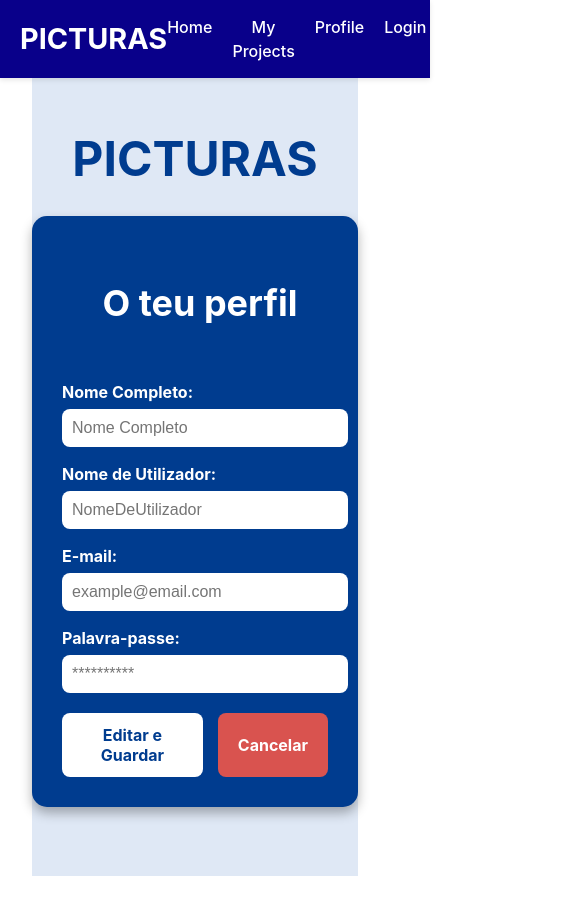
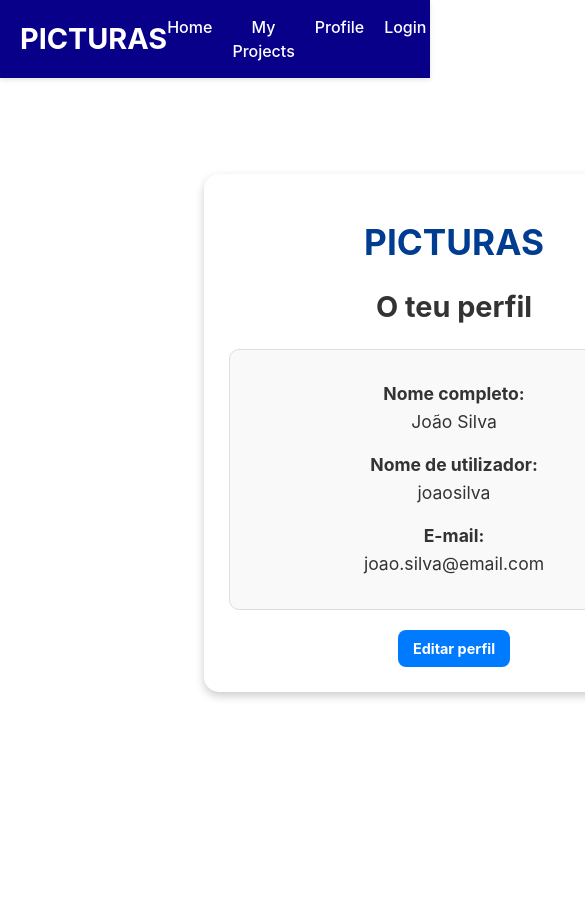
Before and after one commit to ajoaoalves/RAS, a Vue app in the folder frontend_src/pictuRAS-front/: page /profile in a window 390 px wide. Shown: the top 908 px of the page, 585 px wide, since content can reach past the window. After the commit the page ends 866 px from the top, so only its background shows below. Built offline with nearby package versions, Linux system fonts and the light colour scheme.

Commit message:
Edit profile

```diff
--- a/frontend_src/pictuRAS-front/src/router.ts
+++ b/frontend_src/pictuRAS-front/src/router.ts
@@ -5,6 +5,7 @@ import login from './views/Login.vue';
 import register from './views/Register.vue';
 import homepage from './views/HomePage.vue';
 import projects from './views/Projects.vue';
+import editprofile from './views/EditProfile.vue';
 import profile from './views/Profile.vue';
 import ProjectPage from './views/ProjectPage.vue';
 
@@ -13,6 +14,7 @@ const routes = [
   { path: '/plans', component: plans },
   { path: '/login', component: login },
   { path: '/register', component: register },
+  { path: '/edit-profile', component: editprofile },
   { path: '/profile', component: profile },
   { path: '/projects', component: projects },
   { path: '/projects:id', name: 'ProjectPage', component: ProjectPage},
--- /dev/null
+++ b/frontend_src/pictuRAS-front/src/views/EditProfile.vue
@@ -0,0 +1,196 @@
+<template>
+  <div>
+    <Navbar />
+    <div class="profile-view">
+      <div class="profile-card">
+        <h1 class="title">PICTURAS</h1>
+        <h2 class="profile-title">Editar o teu perfil</h2>
+
+        <div class="profile-info">
+          <div class="form-group">
+            <label>Nome completo:</label>
+            <input type="text" v-model="user.fullName" placeholder="Digite seu nome completo" />
+          </div>
+
+          <div class="form-group">
+            <label>Nome de utilizador:</label>
+            <input type="text" v-model="user.username" placeholder="Digite seu nome de utilizador" />
+          </div>
+
+          <div class="form-group">
+            <label>E-mail:</label>
+            <input type="email" v-model="user.email" placeholder="Digite seu e-mail" />
+          </div>
+        </div>
+
+        <div class="button-group">
+          <button class="save-btn" @click="saveProfile">Salvar alterações</button>
+          <button class="cancel-btn" @click="cancelEdit">Cancelar</button>
+        </div>
+      </div>
+    </div>
+  </div>
+</template>
+
+<script>
+import Navbar from '../components/Navbar.vue';
+
+export default {
+  name: "EditProfileView",
+  components: {
+    Navbar
+  },
+  data() {
+    return {
+      user: {
+        fullName: "",
+        username: "",
+        email: ""
+      }
+    };
+  },
+  methods: {
+    saveProfile() {
+      console.log("Perfil atualizado:", this.user);
+      alert("Perfil atualizado com sucesso!");
+      this.$router.push('/profile'); // Redireciona para a visualização do perfil
+    },
+    cancelEdit() {
+      console.log("Edição cancelada.");
+      alert("Edição cancelada.");
+      this.$router.push('/profile'); // Volta para a página de perfil
+    }
+  }
+};
+</script>
+
+<style scoped>
+/* Centraliza a página e evita que saia da tela */
+.profile-view {
+  display: flex;
+  flex-direction: column;
+  align-items: center;
+  justify-content: center;
+  height: 100vh;
+  width: 100vw;
+  background-color: #dfe8f5; /* Azul claro */
+  padding: 20px;
+  box-sizing: border-box;
+  overflow: hidden;
+}
+
+/* Cartão de edição do perfil muito mais estreito */
+.profile-card {
+  background-color: #ffffff;
+  padding: 25px;
+  width: 35%; /* Reduzido significativamente */
+  max-width: 320px; /* Mais compacto */
+  border-radius: 15px;
+  box-shadow: 0px 4px 10px rgba(0, 0, 0, 0.2);
+  text-align: center;
+  color: #333;
+}
+
+/* Título principal */
+.title {
+  font-size: 1.8rem;
+  font-weight: bold;
+  color: #003c8f;
+  margin-bottom: 15px;
+}
+
+/* Subtítulo */
+.profile-title {
+  font-size: 1.5rem;
+  font-weight: bold;
+  margin-bottom: 20px;
+}
+
+/* Informações do perfil */
+.profile-info {
+  text-align: left;
+  font-size: 1rem;
+  background-color: #f9f9f9;
+  padding: 12px;
+  border-radius: 10px;
+  border: 1px solid #ddd;
+  width: 100%;
+  box-sizing: border-box;
+}
+
+/* Estilização dos formulários */
+.form-group {
+  margin-bottom: 12px;
+}
+
+label {
+  display: block;
+  font-weight: bold;
+  margin-bottom: 5px;
+}
+
+input {
+  width: 100%;
+  padding: 8px;
+  border: 1px solid #ccc;
+  border-radius: 6px;
+  font-size: 0.9rem;
+  box-sizing: border-box;
+}
+
+/* Botões */
+.button-group {
+  display: flex;
+  justify-content: center;
+  gap: 8px;
+  margin-top: 15px;
+}
+
+.save-btn {
+  background-color: #007bff;
+  color: white;
+  padding: 8px 16px;
+  border: none;
+  border-radius: 6px;
+  font-size: 0.9rem;
+  font-weight: bold;
+  cursor: pointer;
+}
+
+.cancel-btn {
+  background-color: #d9534f;
+  color: white;
+  padding: 8px 16px;
+  border: none;
+  border-radius: 6px;
+  font-size: 0.9rem;
+  font-weight: bold;
+  cursor: pointer;
+}
+
+.save-btn:hover {
+  background-color: #0056b3;
+}
+
+.cancel-btn:hover {
+  background-color: #c9302c;
+}
+
+/* Ajuste responsivo */
+@media (max-width: 768px) {
+  .profile-card {
+    width: 85%;
+    padding: 20px;
+  }
+
+  .profile-info {
+    font-size: 0.9rem;
+    padding: 10px;
+  }
+
+  .save-btn, .cancel-btn {
+    font-size: 0.85rem;
+    padding: 8px 12px;
+  }
+}
+</style>
--- a/frontend_src/pictuRAS-front/src/views/Profile.vue
+++ b/frontend_src/pictuRAS-front/src/views/Profile.vue
@@ -2,39 +2,18 @@
     <div>
       <Navbar />
       <div class="profile-view">
-        <h1 class="title">PICTURAS</h1>
+        <div class="profile-card">
+          <h1 class="title">PICTURAS</h1>
+          <h2 class="profile-title">O teu perfil</h2>
 
-        <div class="profile-container">
-          <div class="profile-card">
-            <div class="profile-header">
-              <i class="fas fa-user-circle"></i>
-              <h2>O teu perfil</h2>
-            </div>
+          <div class="profile-info">
+            <p><strong>Nome completo:</strong><br> {{ user.fullName }}</p>
+            <p><strong>Nome de utilizador:</strong><br> {{ user.username }}</p>
+            <p><strong>E-mail:</strong><br> {{ user.email }}</p>
+          </div>
 
-            <div class="form-group">
-              <label>Nome Completo:</label>
-              <input type="text" v-model="user.fullName" placeholder="Nome Completo" />
-            </div>
-
-            <div class="form-group">
-              <label>Nome de Utilizador:</label>
-              <input type="text" v-model="user.username" placeholder="NomeDeUtilizador" />
-            </div>
-
-            <div class="form-group">
-              <label>E-mail:</label>
-              <input type="email" v-model="user.email" placeholder="example@email.com" />
-            </div>
-
-            <div class="form-group">
-              <label>Palavra-passe:</label>
-              <input type="password" v-model="user.password" placeholder="**********" />
-            </div>
-
-            <div class="button-group">
-              <button class="save-btn" @click="saveProfile">Editar e Guardar</button>
-              <button class="cancel-btn" @click="cancelEdit">Cancelar</button>
-            </div>
+          <div class="button-group">
+            <button class="edit-btn" @click="editProfile">Editar perfil</button>
           </div>
         </div>
       </div>
@@ -52,113 +31,92 @@
     data() {
       return {
         user: {
-          fullName: "",
-          username: "",
-          email: "",
-          password: ""
+          fullName: "João Silva",
+          username: "joaosilva",
+          email: "joao.silva@email.com"
         }
       };
     },
     methods: {
-      saveProfile() {
-        console.log("Perfil guardado:", this.user);
-        alert("Perfil guardado com sucesso!");
-      },
-      cancelEdit() {
-        console.log("Edição cancelada.");
-        alert("Edição cancelada.");
+      editProfile() {
+        console.log("Redirigindo para edição do perfil...");
+        this.$router.push('/edit-profile'); // Redirige a la página de edición
       }
     }
   };
   </script>
 
   <style scoped>
-  /* Centrar toda la vista */
+  /* Asegurar que la vista cubra toda la pantalla sin barras de desplazamiento */
   .profile-view {
     display: flex;
     flex-direction: column;
     align-items: center;
     justify-content: center;
-    height: 100vh; /* Ocupar toda la altura de la pantalla */
-    background-color: #dfe8f5; /* Fondo general */
+    height: 95vh;
+    width: 100vh;
+    overflow: hidden;
+    padding: 20px;
+    box-sizing: border-box;
+  }
+
+  /* Tarjeta del perfil más compacta y centrada */
+  .profile-card {
+    background-color: #ffffff;
+    padding: 30px;
+    width: 50%;
+    max-width: 450px; /* Tamaño óptimo para evitar barras */
+    border-radius: 15px;
+    box-shadow: 0px 4px 10px rgba(0, 0, 0, 0.2);
+    text-align: center;
+    color: #333;
   }
 
   /* Título principal */
   .title {
-    font-size: 3rem;
+    font-size: 2.2rem;
     font-weight: bold;
     color: #003c8f;
-    margin-bottom: 30px;
+    margin-bottom: 15px;
   }
 
-  /* Contenedor para centrar la tarjeta */
-  .profile-container {
-    display: flex;
-    justify-content: center;
-    align-items: center;
-    width: 100%;
-  }
-
-  /* Tarjeta del perfil (más grande y con fondo azul) */
-  .profile-card {
-    background-color: #003c8f; /* Azul más intenso */
-    padding: 40px;
-    width: 60%; /* Más grande */
-    max-width: 700px; /* Máximo tamaño */
-    border-radius: 15px;
-    box-shadow: 0px 6px 12px rgba(0, 0, 0, 0.3);
-    text-align: center;
-    color: white;
-  }
-
-  /* Encabezado de la tarjeta */
-  .profile-header {
-    display: flex;
-    align-items: center;
-    justify-content: center;
-    gap: 10px;
-    font-size: 1.5rem;
+  /* Título del perfil */
+  .profile-title {
+    font-size: 1.8rem;
     font-weight: bold;
     margin-bottom: 20px;
   }
 
-  /* Grupo de formularios */
-  .form-group {
-    text-align: left;
-    margin-bottom: 15px;
+  /* Información del perfil */
+  .profile-info {
+    text-align: center;
+    font-size: 1.2rem;
+    background-color: #f9f9f9;
+    padding: 20px;
+    border-radius: 10px;
+    border: 1px solid #ddd;
+    width: 100%;
+    box-sizing: border-box;
   }
 
-  /* Estilo de etiquetas */
-  label {
-    font-size: 1rem;
-    font-weight: bold;
-    display: block;
-    margin-bottom: 5px;
-    color: white;
+  /* Espaciado entre el nombre del atributo y el valor */
+  .profile-info p {
+    margin: 15px 0;
+    font-size: 1.1rem;
+    line-height: 1.6;
   }
 
-  /* Estilo de los inputs */
-  input {
-    width: 100%;
-    padding: 10px;
-    border: none;
-    border-radius: 8px;
-    font-size: 1rem;
-    color: black;
-  }
-
-  /* Botones */
+  /* Botón Editar */
   .button-group {
     display: flex;
     justify-content: center;
-    gap: 15px;
     margin-top: 20px;
   }
 
-  .save-btn {
-    background-color: white;
-    color: #003c8f;
-    padding: 12px 20px;
+  .edit-btn {
+    background-color: #007bff;
+    color: white;
+    padding: 10px 20px;
     border: none;
     border-radius: 8px;
     font-size: 1rem;
@@ -166,29 +124,25 @@
     cursor: pointer;
   }
 
-  .cancel-btn {
-    background-color: #d9534f;
-    color: white;
-    padding: 12px 20px;
-    border: none;
-    border-radius: 8px;
-    font-size: 1rem;
-    font-weight: bold;
-    cursor: pointer;
+  .edit-btn:hover {
+    background-color: #0056b3;
   }
 
-  .save-btn:hover {
-    background-color: #f0f0f0;
-  }
-
-  .cancel-btn:hover {
-    background-color: #c9302c;
-  }
-
+  /* Ajustes responsivos */
   @media (max-width: 768px) {
     .profile-card {
-      width: 90%;
-      padding: 30px;
+      width: 85%;
+      padding: 25px;
+    }
+
+    .profile-info {
+      font-size: 1rem;
+      padding: 15px;
+    }
+
+    .edit-btn {
+      font-size: 0.9rem;
+      padding: 10px 15px;
     }
   }
   </style>
```
